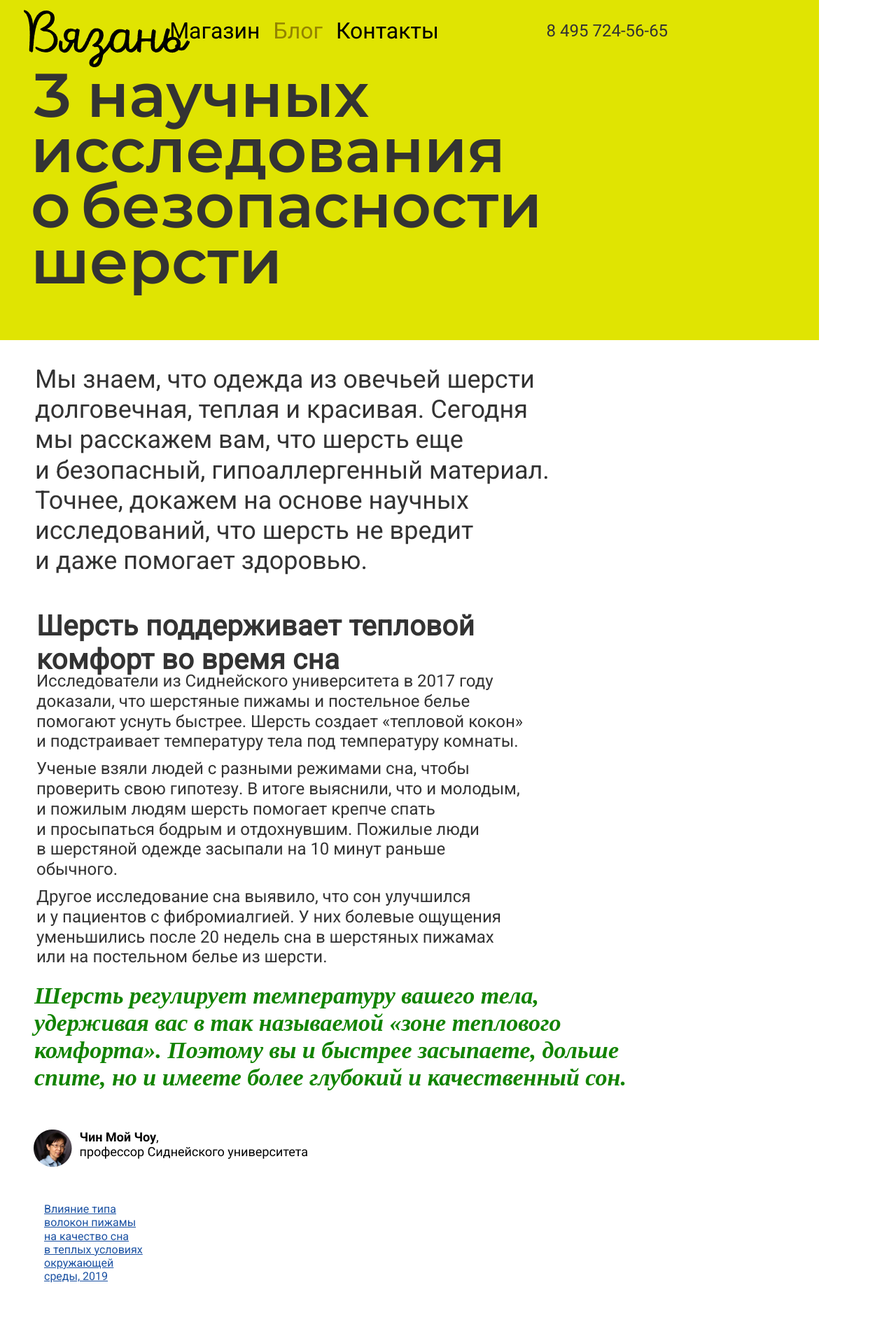
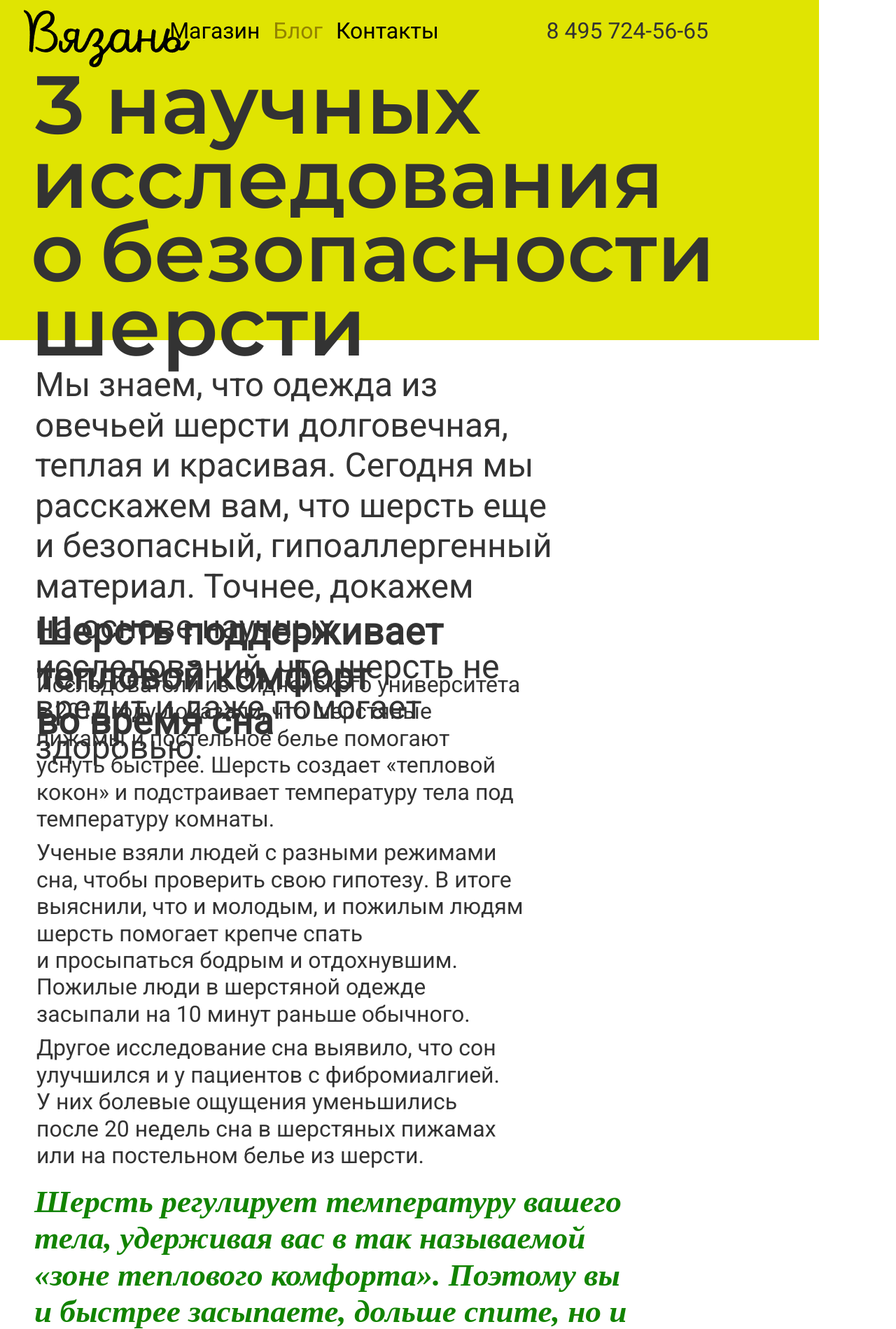
Before and after one commit to redasemenova/redasemenova.github.io, a plain HTML site: page index.html in a window 1280 px wide. Shown: the top 1899 px of the page at 70% size. Drawn offline with Linux system fonts and the light colour scheme.

Commit message:
Update styles.css

```diff
--- a/css/styles.css
+++ b/css/styles.css
@@ -6,7 +6,6 @@ body   {max-width: 1000px;
 	    font-family: 'Montserrat', 'Roboto', sans-serif;
         line-height: 120%;
         margin: 0px;}
-
 
 # Верстка
 
@@ -17,11 +16,11 @@ body   {max-width: 1000px;
 margin-left: 0px;}
 
 .row {
-    margin:50px 48px 83px 33px;
-}
-# Шапка
+    margin:50px 48px 83px 33px;}
 
 
+
+# Шапка
 
 .color_green {background-color: #E0E402;}
 
@@ -34,25 +33,23 @@ body   {max-width: 1000px;
 margin: 0px;
 line-height: 50px;}
 
-
 img .logo {
 padding: 0px;
 width: 226px;
 height: 76px;}
 
-.color_green {background-color: #E0E402;}
+.color_green {
+background-color: #E0E402;}
 
 .logo {
-    margin: 0px -31px;
-}
+margin: 0px -31px;}
 
 
  .topnav {
 display: flex;
 align-items: center;
 justify-content: center;
-     margin: 19px 0 0 33px;
-}
+margin: 19px 0 0 33px;}
 
 .topnav a {
 margin: 0 0 0 19px;
@@ -62,15 +59,14 @@ height: 76px;}
 }
 
 a.active {
-    color: #938400
-}
+color: #938400}
 
 .tel {
 right: -145px;
 margin-top: 19px;
 margin-left: -99px;
 font-family: 'Roboto';
-    font-size: 24px;
+font-size: 24pt;
 font-weight: 500;
 }
 
@@ -79,7 +75,8 @@ a.active {
 h1, h2, p, h1 > p
 {font-style: normal;}
 
-h2, p {font-family: 'Roboto';
+h2, p {
+font-family: 'Roboto';
 line-height: 120%;}
 
 h1, .h1 {
@@ -87,18 +84,22 @@ width: 766px;
 height: 316px;
 left: 43px; top: 121px;
 font-family: 'Montserrat';
-font-weight: 600; font-size: 88px;
+font-weight: 600;
+font-size: 88pt;
 line-height: 90%;
 font-feature-settings: 'tnum' on, 'lnum' on, 'kern' off;
 margin: -4px 2px -9px -19px;}
 
-.h1 {letter-spacing: -0.05em;
+.h1 {
+letter-spacing: -0.05em;
 margin: -4px 3px -9px -17px
 ;}
 
-.h1_1 {margin: 0 0 0 17px;}
+.h1_1 {
+margin: 0 0 0 17px;}
 
-.h1_safe {margin: 0px 0 0px -10px;}
+.h1_safe {
+margin: 0px 0 0px -10px;}
 
 
 h2 {
@@ -108,7 +109,7 @@ h2 {
 top: 876.17px;
 font-family: 'Roboto';
 font-weight: 800;
-    font-size: 40px;
+font-size: 40pt;
 margin: 0 0 -56px -11px;
 letter-spacing: 0.01em;}
 
@@ -117,19 +118,19 @@ h2 {
 width: 726px;}
 
 .sydn_p1 {
-    margin: margin: 5px 0 -3px 0px;
+margin: 5px 0 -3px 0px;
 padding: 0 0 5px 0;}
 
 .sydn_p2 {
-    margin: margin: 5px 0 -3px 0px;
+margin: 5px 0 -3px 0px;
 padding: 0 0 5px 0;}
 
 .sydn_p3 {
-    margin: margin: 5px 0 -3px 0px;
+margin: 5px 0 -3px 0px;
 padding: 0 0 5px 0;}
 
-p {font-size: 24px;}
-
+p {
+font-size: 24pt;}
 
 .new {
 width: 751px;
@@ -140,13 +141,14 @@ margin: -15px 0 28px -13px;
 
 font-family: 'Roboto';
 font-weight: normal;
-font-size: 36px;
+font-size: 36pt;
 line-height: 120%;}
 
-.col-xs-9 {margin: 0px 0 -50px 0;}
+.col-xs-9 {
+margin: 0px 0 -50px 0;}
 
-.col-xs-2 > p {padding-top: 0px;
-font-size: 12px;
+.col-xs-2 > p {
+padding-top: 0px;
 #position: absolute;
 width: 142px;
 left: 700px;
@@ -154,34 +156,33 @@ left: 700px;
 font-family: 'Roboto';
 font-style: normal;
 font-weight: normal;
-font-size: 16px;
+font-size: 16pt;
 line-height: 120%;
-/* or 19px */
-
 text-decoration-line: underline;
-
 color: #1C52A3;}
 
-.words {#position: relative;
+.words {
+#position: relative;
 left: -180px;
 bottom: -80px;
 margin: 27px 0 50px 0;}
 
 figcaption {
 font-family: 'Roboto';
-    font-size: 17px;
+font-size: 17pt;
 line-height: normal;
 }
 
-.wool figcaption {font-family: 'Montserrat';
-font-size: 16px;
+.wool figcaption
+{font-family: 'Montserrat';
+font-size: 16pt;
 line-height: normal;}
 
 .cite { color: #128300;
 font-family: 'Times New Roman';
 font-style: italic;
 font-weight: bold;
-font-size: 34px;
+font-size: 34pt;
 line-height: 115%;
 margin: 11px 0 10px 0;
 width: 896px;
```
Lines whose indentation alone changed are shown as unchanged.
